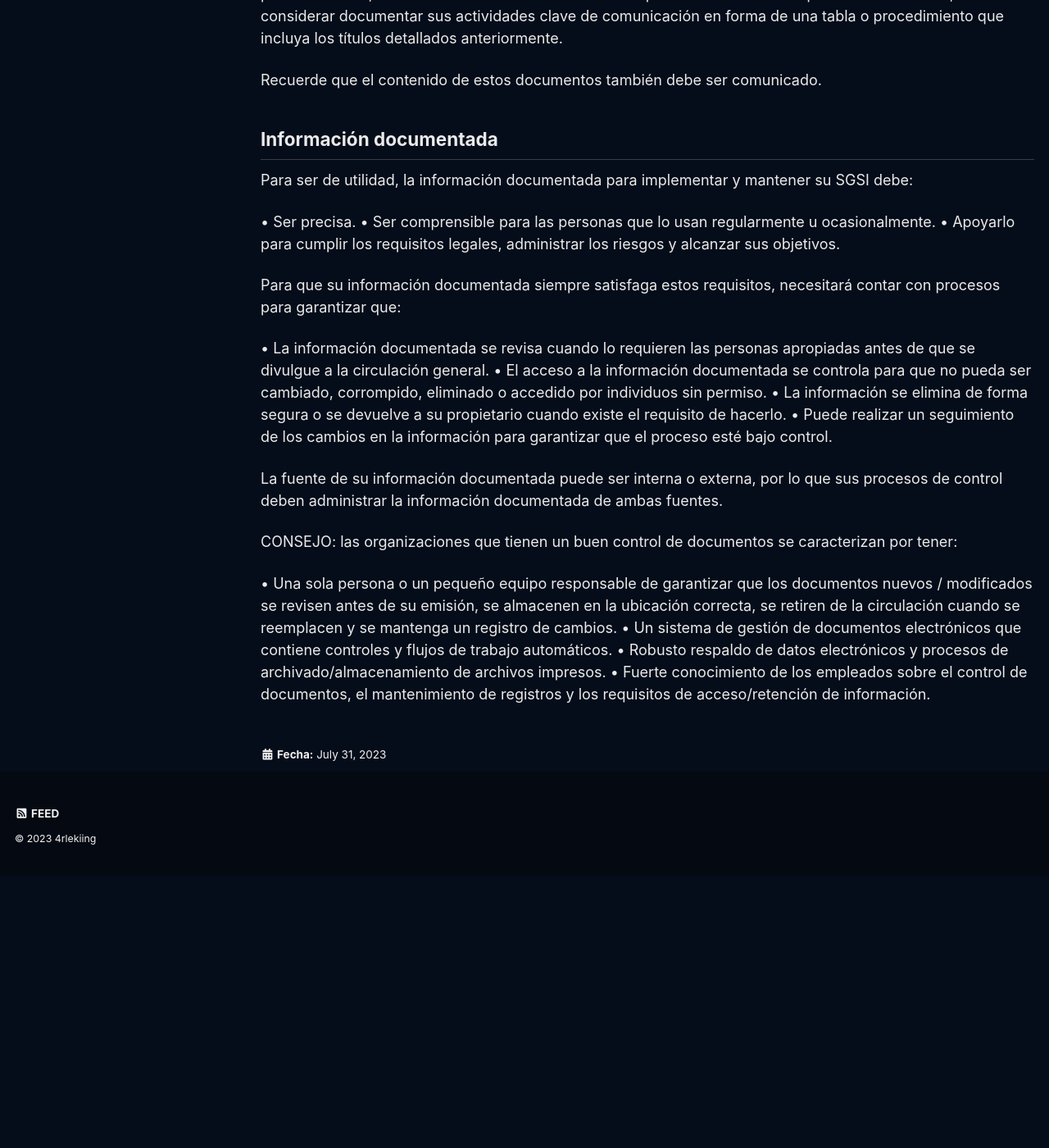
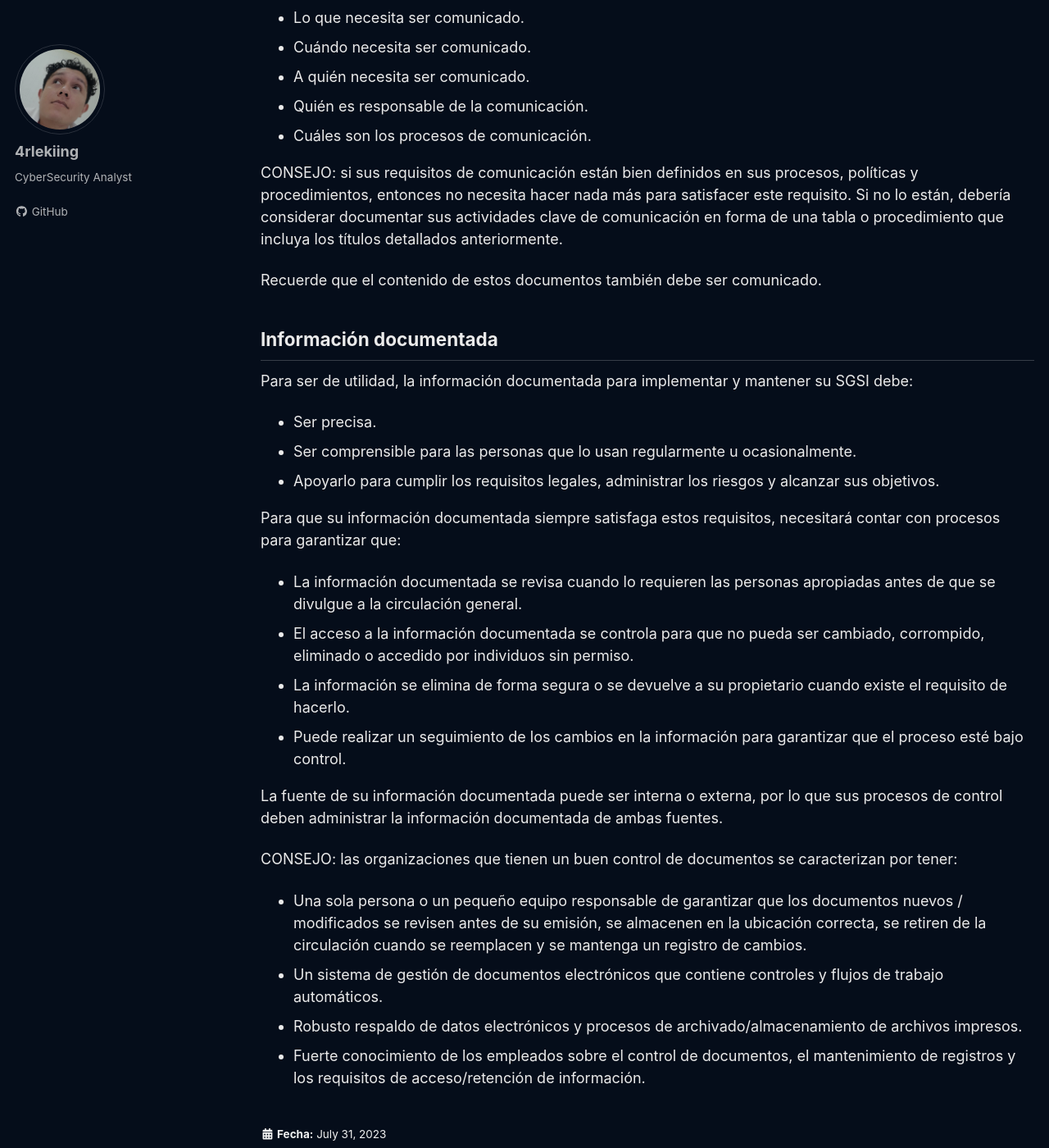
Before and after one commit to 4rleking/ISO27001.github.io, a Jekyll site: the page built from _posts/2023-08-12-Soporte.md, in a window 1280 px wide and 1400 px high, scrolled down 2366 px. Shown: the whole window at 82% size. Built offline with Jekyll 4.4.1, drawn with Linux system fonts in a browser that asks for light colours; cached includes are drawn as plain includes; a script that is not in the unit is left out; before the commit the page ends 3434 px from its top, so only the background shows below that; some of the changed text lies outside the part shown.

Commit message:
Update 2023-08-12-Soporte.md

```diff
--- a/_posts/2023-08-12-Soporte.md
+++ b/_posts/2023-08-12-Soporte.md
@@ -21,17 +21,17 @@ Cuando planifique sus objetivos de calidad, una consideración importante será
 
 Para implementar y mantener un SGSI efectivo, necesita contar con recursos de apoyo. Estos recursos deberán ser:
 
-• Capaces: Si son equipos o infraestructura.
-• Competentes: Si se trata de personal.
-• Disponibles en la revisión por la dirección.
+* `Capaces`: Si son equipos o infraestructura.
+* `Competentes`: Si se trata de personal.
+* `Disponibles`: En la revisión por la dirección.
 
 ## Competencia
 
 La implementación de controles efectivos de seguridad de la información depende del conocimiento y las habilidades de sus empleados, proveedores y contratistas. Para asegurar una base adecuada de conocimientos y habilidades, debe:
 
-• Definir qué conocimientos y habilidades se requieren;
-• Determinar quién necesita del conocimiento y habilidades;
-• Establezca cómo evaluar que las personas adecuadas tengan los conocimientos y habilidades adecuados.
+* Definir qué conocimientos y habilidades se requieren.
+* Determinar quién necesita del conocimiento y habilidades.
+* Establezca cómo evaluar que las personas adecuadas tengan los conocimientos y habilidades adecuados.
 
 Su auditor esperará que tenga documentos que detallen sus requisitos de conocimientos y habilidades. Cuando crea que se cumplen los requisitos, será necesario respaldarlo con registros como certificados de capacitación, registros de asistencia al curso o evaluaciones de competencia interna.
 
@@ -43,10 +43,10 @@ Además de garantizar la competencia del personal clave en relación con la segu
 
 Todos los empleados, proveedores y contratistas deben tener en cuenta lo siguiente:
 
-• La existencia de un SGSI y su razón de ser.
-• Que tiene una política de seguridad de la información y cuáles son sus elementos relevantes.
-• Cómo pueden contribuir a que su organización proteja la información y lo que deben hacer para ayudar a la organización a lograr sus objetivos de seguridad de la información.
-• Qué políticas, procedimientos y controles son relevantes para ellos y cuáles son las consecuencias de no cumplirlos.
+* La existencia de un SGSI y su razón de ser.
+* Que tiene una política de seguridad de la información y cuáles son sus elementos relevantes.
+* Cómo pueden contribuir a que su organización proteja la información y lo que deben hacer para ayudar a la organización a lograr sus objetivos de seguridad de la información.
+* Qué políticas, procedimientos y controles son relevantes para ellos y cuáles son las consecuencias de no cumplirlos.
 
 CONSEJO: la comunicación de esta información normalmente se puede realizar a través de los procesos y documentos existentes, como formación, contratos de trabajo, charlas, acuerdos con proveedores, informes o actualizaciones de los empleados.
 
@@ -54,11 +54,11 @@ CONSEJO: la comunicación de esta información normalmente se puede realizar a t
 
 Para permitir que los procesos en su SGSI funcionen de manera efectiva, deberá asegurarse de tener actividades de comunicación bien planificadas y gestionadas. La ISO 27001 los detalla de manera concisa al exigirle que determine:
 
-• Lo que necesita ser comunicado;
-• Cuándo necesita ser comunicado;
-• A quién necesita ser comunicado;
-• Quién es responsable de la comunicación;
-• Cuáles son los procesos de comunicación.
+* Lo que necesita ser comunicado.
+* Cuándo necesita ser comunicado.
+* A quién necesita ser comunicado.
+* Quién es responsable de la comunicación.
+* Cuáles son los procesos de comunicación.
 
 CONSEJO: si sus requisitos de comunicación están bien definidos en sus procesos, políticas y procedimientos, entonces no necesita hacer nada más para satisfacer este requisito. Si no lo están, debería considerar documentar sus actividades clave de comunicación en forma de una tabla o procedimiento que incluya los títulos detallados anteriormente.
 
@@ -68,23 +68,23 @@ Recuerde que el contenido de estos documentos también debe ser comunicado.
 
 Para ser de utilidad, la información documentada para implementar y mantener su SGSI debe:
 
-• Ser precisa.
-• Ser comprensible para las personas que lo usan regularmente u ocasionalmente.
-• Apoyarlo para cumplir los requisitos legales, administrar los riesgos y alcanzar sus objetivos.
+* Ser precisa.
+* Ser comprensible para las personas que lo usan regularmente u ocasionalmente.
+* Apoyarlo para cumplir los requisitos legales, administrar los riesgos y alcanzar sus objetivos.
 
 Para que su información documentada siempre satisfaga estos requisitos, necesitará contar con procesos para garantizar que:
 
-• La información documentada se revisa cuando lo requieren las personas apropiadas antes de que se divulgue a la circulación general.
-• El acceso a la información documentada se controla para que no pueda ser cambiado, corrompido, eliminado o accedido por individuos sin permiso.
-• La información se elimina de forma segura o se devuelve a su propietario cuando existe el requisito de hacerlo.
-• Puede realizar un seguimiento de los cambios en la información para garantizar que el proceso esté bajo
+* La información documentada se revisa cuando lo requieren las personas apropiadas antes de que se divulgue a la circulación general.
+* El acceso a la información documentada se controla para que no pueda ser cambiado, corrompido, eliminado o accedido por individuos sin permiso.
+* La información se elimina de forma segura o se devuelve a su propietario cuando existe el requisito de hacerlo.
+* Puede realizar un seguimiento de los cambios en la información para garantizar que el proceso esté bajo
 control.
 
 La fuente de su información documentada puede ser interna o externa, por lo que sus procesos de control deben administrar la información documentada de ambas fuentes.
 
 CONSEJO: las organizaciones que tienen un buen control de documentos se caracterizan por tener:
 
-• Una sola persona o un pequeño equipo responsable de garantizar que los documentos nuevos / modificados se revisen antes de su emisión, se almacenen en la ubicación correcta, se retiren de la circulación cuando se reemplacen y se mantenga un registro de cambios.
-• Un sistema de gestión de documentos electrónicos que contiene controles y flujos de trabajo automáticos.
-• Robusto respaldo de datos electrónicos y procesos de archivado/almacenamiento de archivos impresos.
-• Fuerte conocimiento de los empleados sobre el control de documentos, el mantenimiento de registros y los requisitos de acceso/retención de información.
+* Una sola persona o un pequeño equipo responsable de garantizar que los documentos nuevos / modificados se revisen antes de su emisión, se almacenen en la ubicación correcta, se retiren de la circulación cuando se reemplacen y se mantenga un registro de cambios.
+* Un sistema de gestión de documentos electrónicos que contiene controles y flujos de trabajo automáticos.
+* Robusto respaldo de datos electrónicos y procesos de archivado/almacenamiento de archivos impresos.
+* Fuerte conocimiento de los empleados sobre el control de documentos, el mantenimiento de registros y los requisitos de acceso/retención de información.
```
